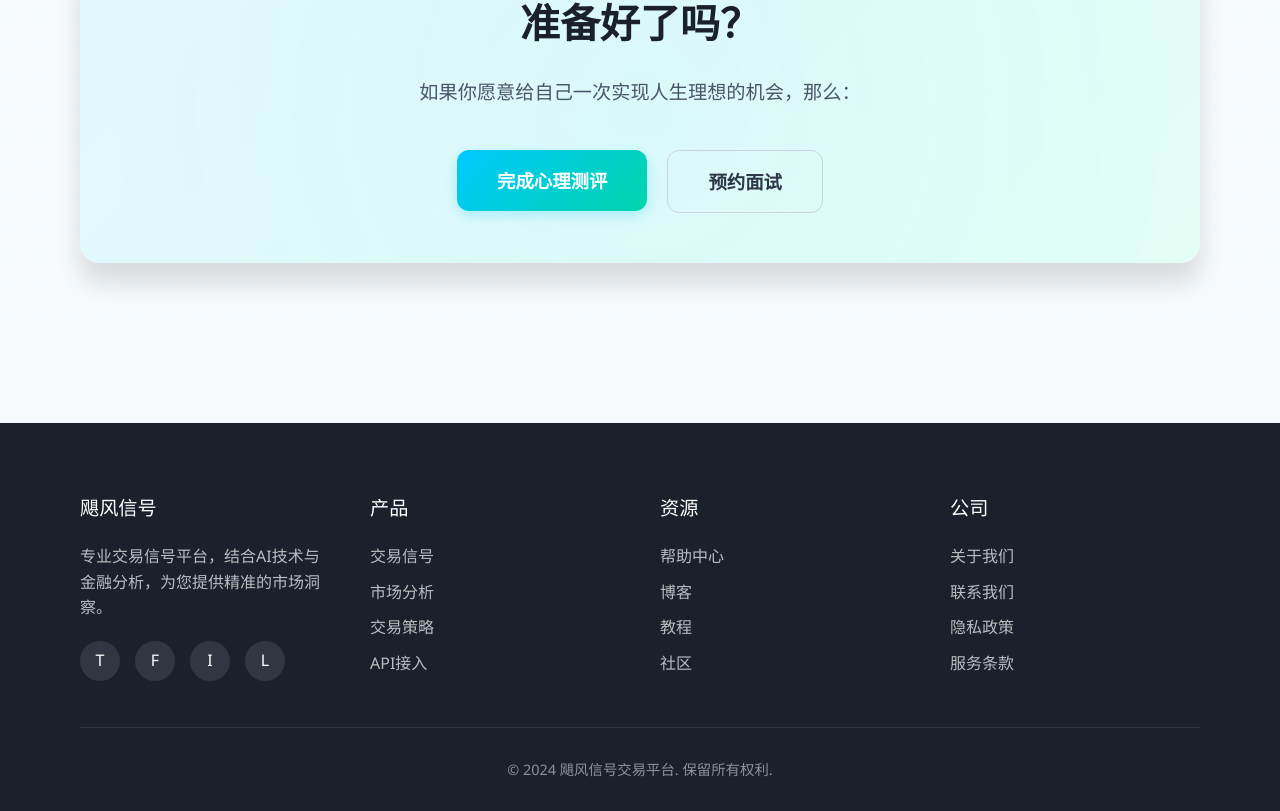
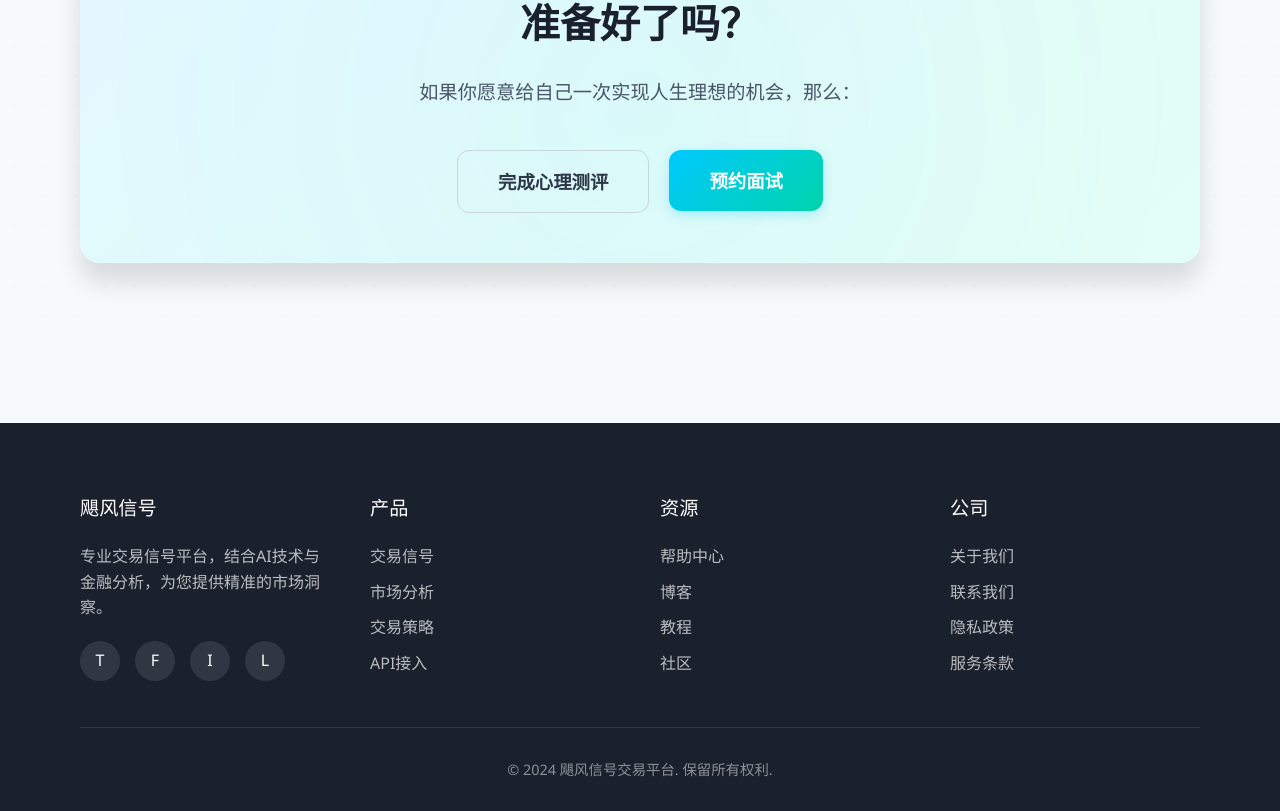
Before and after one commit to cyt1999/jufengxinhao, a Next.js app: page /training in a window 1280 px wide. Shown: the part 8272-9083 px from the top of the page. Built offline with nearby package versions, Linux system fonts and the light colour scheme.

Commit message:
添加按钮抖动效果

```diff
--- a/src/app/globals.css
+++ b/src/app/globals.css
@@ -58,6 +58,42 @@ body {
     opacity: 1;
     transform: translateY(0);
   }
+}
+
+/* 快速上下抖动动画 - 每隔2秒抖动3次 */
+@keyframes quickShake {
+  0%, 100% {
+    transform: translateY(0);
+  }
+  5% {
+    transform: translateY(-8px);
+  }
+  10% {
+    transform: translateY(0);
+  }
+  15% {
+    transform: translateY(-8px);
+  }
+  20% {
+    transform: translateY(0);
+  }
+  25% {
+    transform: translateY(-8px);
+  }
+  30%, 100% {
+    transform: translateY(0);
+  }
+}
+
+/* 抖动按钮样式 - 每隔2秒快速上下抖动3次 */
+.shake-button {
+  animation: quickShake 2s ease-in-out infinite;
+}
+
+/* 鼠标悬停时停止晃动 */
+.shake-button:hover {
+  animation: none;
+  transform: translateY(0);
 }
 
 /* 学员收益截图网格布局 */
--- a/src/app/page.tsx
+++ b/src/app/page.tsx
@@ -192,7 +192,7 @@ export default function Home() {
                 animation: 'fadeInUp 1s ease-out 0.8s both',
               }}>
                 <Link href="/training" style={{ textDecoration: 'none' }}>
-                  <Button variant="primary" size="lg">
+                  <Button variant="primary" size="lg" className="shake-button">
                     {homeContent.hero.cta.primary}
                   </Button>
                 </Link>
@@ -1183,7 +1183,9 @@ export default function Home() {
 
             <div style={{ display: 'inline-block' }}>
               <Link href="/training" style={{ textDecoration: 'none' }}>
-                <button style={{
+                <button
+                  className="shake-button"
+                  style={{
                     padding: '15px 40px',
                     borderRadius: '8px',
                     fontWeight: 600,
@@ -1194,7 +1196,8 @@ export default function Home() {
                     fontSize: '1.2rem',
                     boxShadow: '0 4px 15px rgba(0, 0, 0, 0.2)',
                     transition: 'all 0.3s',
-                }}>
+                  }}
+                >
                   {homeContent.cta.button.primary}
                 </button>
               </Link>
--- a/src/app/training/page.tsx
+++ b/src/app/training/page.tsx
@@ -1007,8 +1007,9 @@ export default function TrainingPage() {
                     {trainingContent.cta.actions.map((action, index) => (
                       <Link key={index} href={action.href} style={{ textDecoration: 'none' }}>
                         <Button
-                          variant={index === 0 ? 'primary' : 'outline'}
+                          variant={index === 0 ? 'outline' : 'primary'}
                           size="lg"
+                          className={action.label === '预约面试' ? 'shake-button' : ''}
                         >
                           {action.label}
                         </Button>
```
Lines whose indentation alone changed are shown as unchanged.
